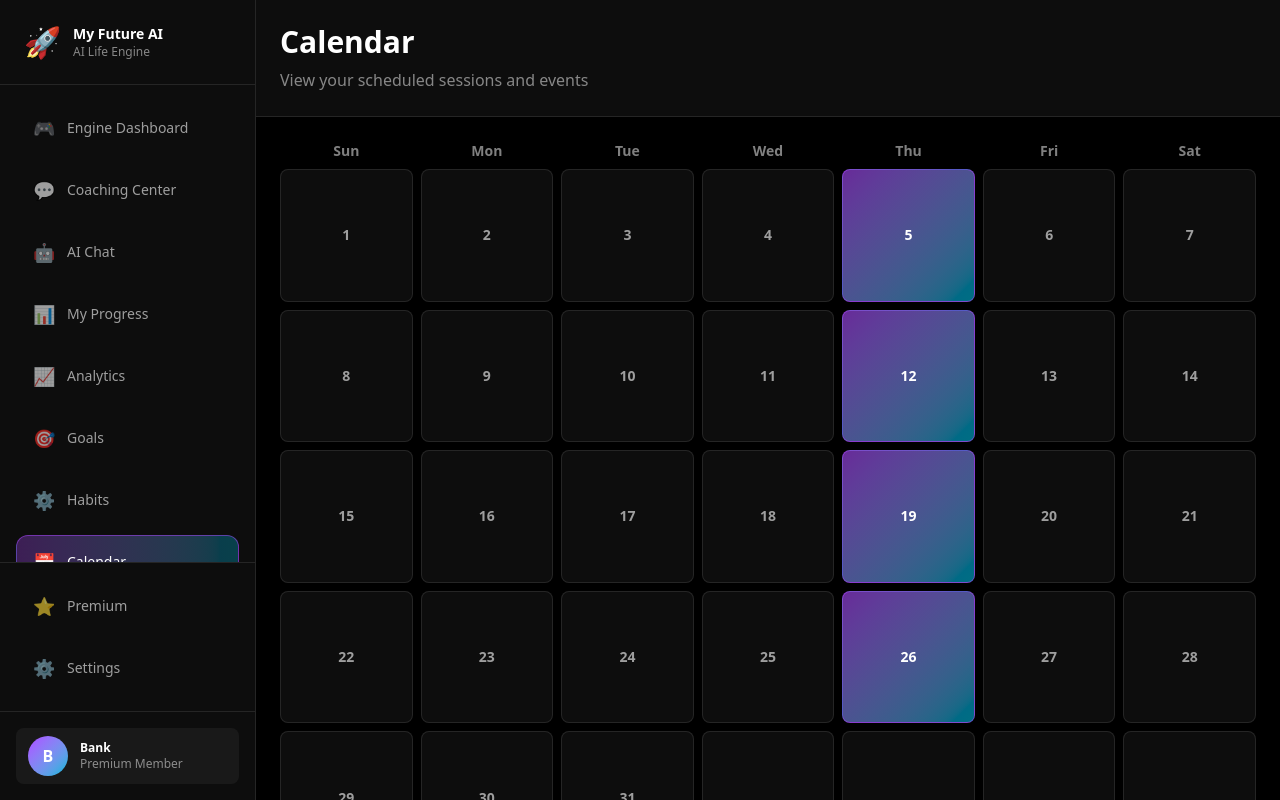
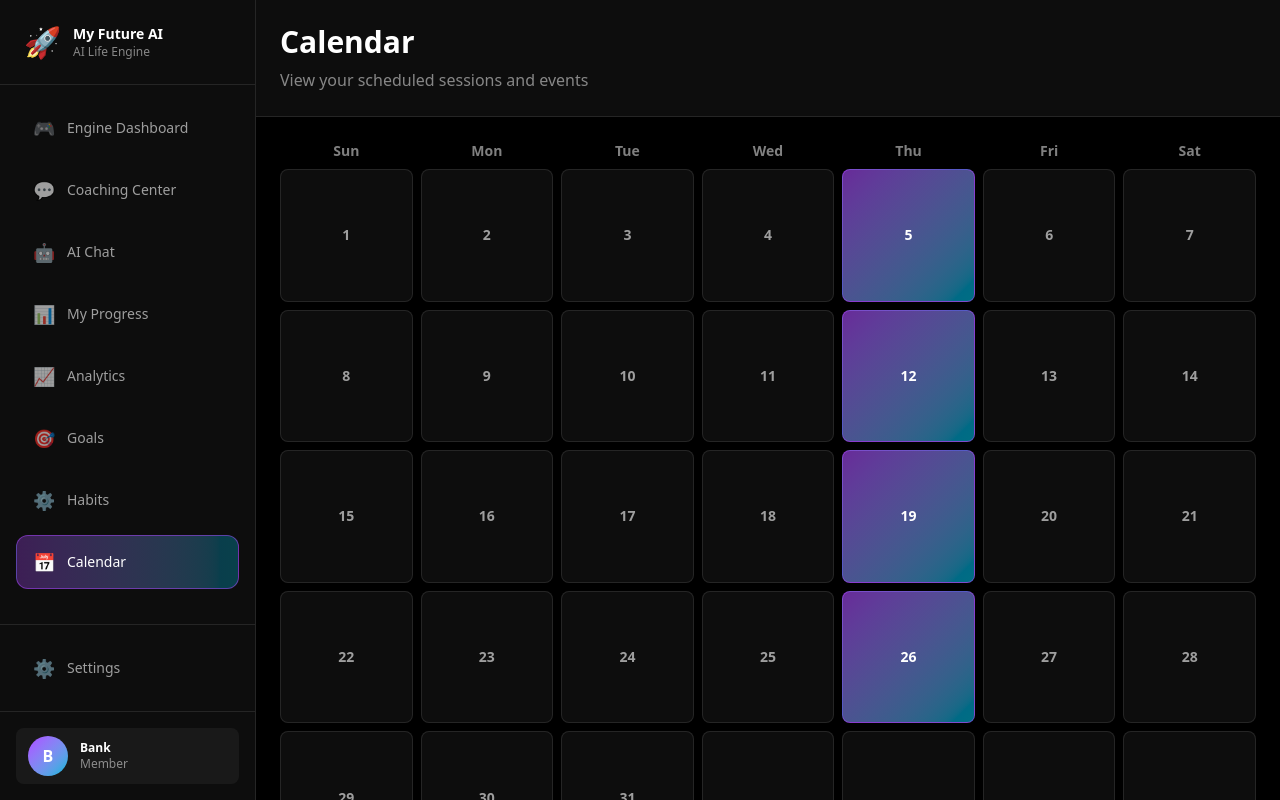
Before and after one commit to shikiouchiha-afk/my-future-ai, a Next.js app: page /calendar in a window 1280 px wide. Built offline with nearby package versions, Linux system fonts and the light colour scheme.

Commit message:
Improve Premium experience and performance

```diff
--- a/src/components/Sidebar.tsx
+++ b/src/components/Sidebar.tsx
@@ -16,7 +16,6 @@ const navItems = [
 ];
 
 const bottomItems = [
-  { icon: '⭐', label: 'Premium', href: '/premium' },
   { icon: '⚙️', label: 'Settings', href: '/settings' },
 ];
 
@@ -88,7 +87,7 @@ export function Sidebar() {
           </div>
           <div className="min-w-0">
             <p className="text-xs font-bold text-white truncate">Bank</p>
-            <p className="text-xs text-white/50 truncate">Premium Member</p>
+            <p className="text-xs text-white/50 truncate">Member</p>
           </div>
         </div>
       </div>
```
